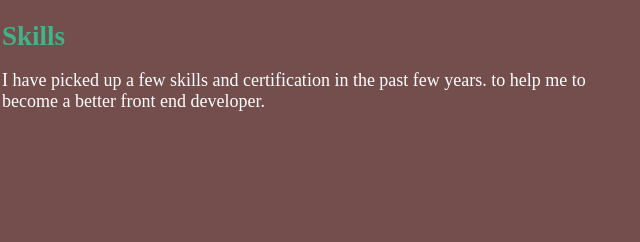
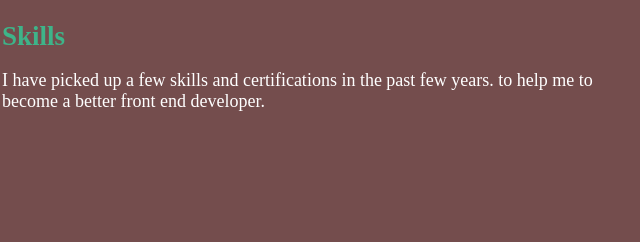
Before and after one commit to Moscato41/MyBioProject, a plain HTML site: page index.html in a window 1280 px wide. Shown: the part 448-690 px from the top of the page, 0-640 px from the left. Drawn offline with Linux system fonts and the light colour scheme.

Commit message:
Update index.html

```diff
--- a/index.html
+++ b/index.html
@@ -35,7 +35,7 @@
           </p>
           <h2>Skills</h2>
           <p>
-            I have picked up a few skills and certification in the past few years. to help me to become a better front end developer.
+            I have picked up a few skills and certifications in the past few years. to help me to become a better front end developer.
           </p>
 
         </main>
```
